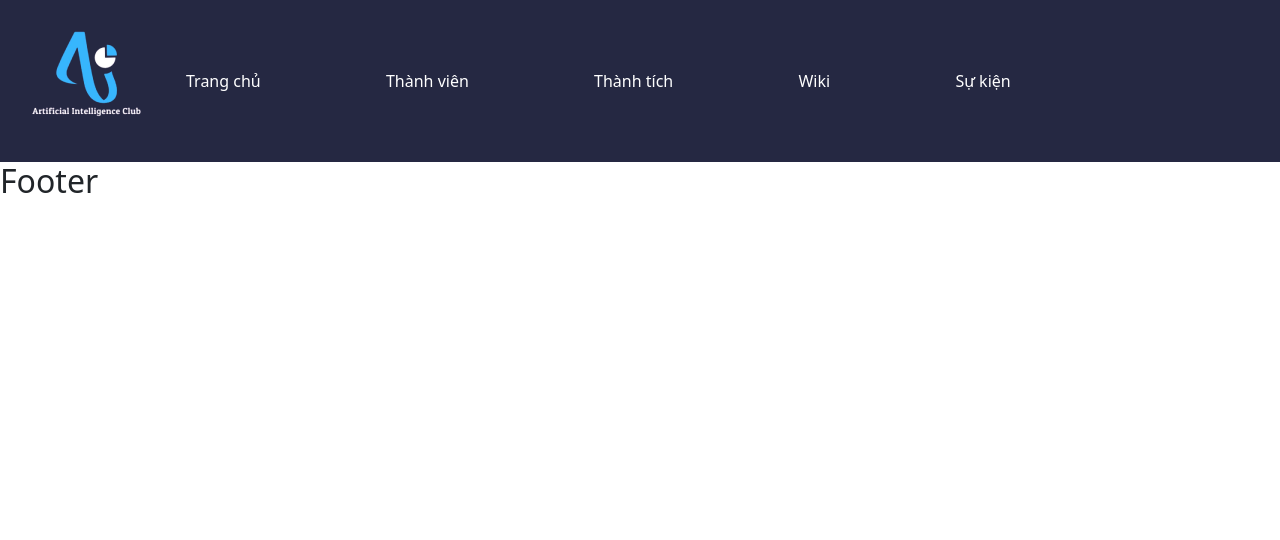
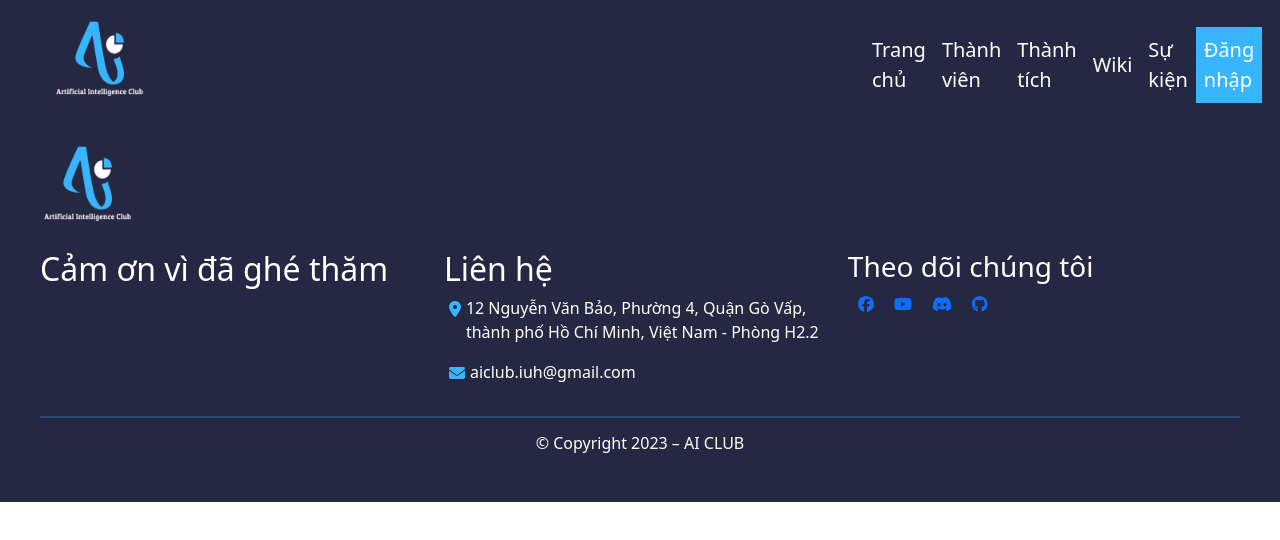
Before and after one commit to KhanhNhat242/FrontendWebH2.2, a React (Create React App) app: page /event in a window 1280 px wide. Shown: the top 540 px of the page. Built offline with nearby package versions, Linux system fonts and the light colour scheme.

Commit message:
xong header footer

```diff
--- a/package.json
+++ b/package.json
@@ -3,6 +3,10 @@
   "version": "0.1.0",
   "private": true,
   "dependencies": {
+    "@fortawesome/fontawesome-svg-core": "^6.4.2",
+    "@fortawesome/free-brands-svg-icons": "^6.4.2",
+    "@fortawesome/free-solid-svg-icons": "^6.4.2",
+    "@fortawesome/react-fontawesome": "^0.2.0",
     "@testing-library/jest-dom": "^5.17.0",
     "@testing-library/react": "^13.4.0",
     "@testing-library/user-event": "^13.5.0",
--- a/src/components/footer/Footer.js
+++ b/src/components/footer/Footer.js
@@ -1,6 +1,53 @@
+import 'bootstrap/dist/css/bootstrap.min.css'
+// import { Row, Col } from 'react-bootstrap'
+import logo from '../../assets/logoH22.png'
+import { FontAwesomeIcon } from '@fortawesome/react-fontawesome'
+import { faLocationDot, faEnvelope } from '@fortawesome/free-solid-svg-icons'
+import { faFacebook, faGithub, faYoutube, faDiscord } from '@fortawesome/free-brands-svg-icons'
+import './Footer.scss'
+
 function Footer() {
     return (
-        <h2>Footer</h2>
+        <div className='footer-wrapper'>
+            <div className='footer-row1 row'>
+                <img src={logo} alt='logo' className='footer-logo' />
+            </div>
+            <div className='footer-row2 row'>
+                <div className='footer-tks col-lg-3'>
+                    <h2 className='tks-txt'>Cảm ơn vì đã ghé thăm</h2>
+                </div>
+                <div className='footer-contact col-lg-3'>
+                    <h2 className='contact-title'>Liên hệ</h2>
+                    <div className='location'>
+                        <FontAwesomeIcon icon={faLocationDot}/>
+                        <p className='location-txt'>12 Nguyễn Văn Bảo, Phường 4, Quận Gò Vấp, thành phố Hồ Chí Minh, Việt Nam - Phòng H2.2</p>
+                    </div>
+                    <div className='mail'>
+                        <FontAwesomeIcon icon={faEnvelope}/>
+                        <p className='mail-txt'>aiclub.iuh@gmail.com</p>
+                    </div>
+                </div>
+                <div className='footer-follow col-lg-3'>
+                    <h3 className='follow-title'>Theo dõi chúng tôi</h3>
+                    <div className='follow-wrapper'>
+                        <a href='https://www.facebook.com/aiclub.iuh'className='follow-item'>
+                            <FontAwesomeIcon icon={faFacebook}/>
+                        </a>
+                        <a href='https://www.youtube.com/channel/UCXwozkprKeqF9qstragkIIw' className='follow-item'>
+                            <FontAwesomeIcon icon={faYoutube}/>
+                        </a>
+                        <a href='https://discord.gg/fJJbM8RJ' className='follow-item'>
+                            <FontAwesomeIcon icon={faDiscord}/>
+                        </a>
+                        <a href='https://github.com/AI-CLUB-IUH' className='follow-item'>
+                            <FontAwesomeIcon icon={faGithub}/>
+                        </a>
+                    </div>
+                </div>
+            </div>
+            <hr className='line-horizon' />
+            <h6 className='copyright-txt'>© Copyright 2023 – AI CLUB</h6>
+        </div>
      );
 }
 
--- a/src/components/footer/Footer.scss
+++ b/src/components/footer/Footer.scss
@@ -0,0 +1,124 @@
+@import '.././globalStyle/variables';
+@import '.././globalStyle/mixin';
+
+.container{
+    max-width: 100%;
+}
+
+.footer-wrapper{
+    background-color: $primary;
+    margin: 0;
+    padding: 40px;
+    width: 100%;
+
+    .footer-row1{
+        .footer-logo{
+            width: 120px;
+            height: 120px;
+            padding: 0;
+
+            @include mobile{
+                width: 60px;
+                height: 60px;
+            }
+        }
+    }
+
+    .footer-row2{
+        .footer-tks{
+            width: 33%;
+
+            @include tablet{
+                width: 100%;
+                padding-top: 15px;
+            }
+
+            @include mobile{
+                width: 100%;
+                padding-top: 10px;
+            }
+
+            .tks-txt{
+                color: #fff;
+            }
+        }
+
+        .footer-contact{
+            width: 33%;
+
+            @include tablet{
+                width: 100%;
+                padding-top: 15px;
+            }
+
+            @include mobile{
+                width: 100%;
+                padding-top: 10px;
+            }
+
+            .contact-title{
+                color: #fff;
+            }
+
+            .location{
+                display: flex;
+
+                .location-txt{
+                    color: #fff;
+                }
+
+                .fa-location-dot{
+                    color: $defaultColor;
+                    padding: 5px;
+                }
+            }
+
+            .mail{
+                display: flex;
+
+                .mail-txt{
+                    color: #fff;
+                }
+
+                .fa-envelope{
+                    color: $defaultColor;
+                    padding: 5px;
+                }
+            }
+        }
+
+        .footer-follow{
+            width: 33%;
+
+            @include tablet{
+                width: 100%;
+                padding-top: 15px;
+            }
+
+            @include mobile{
+                width: 100%;
+                padding-top: 10px;
+            }
+
+            .follow-title{
+                color: #fff;
+            }
+
+            .follow-wrapper{
+                .follow-item{
+                    padding: 10px;
+                }
+            }
+        }
+    }
+
+    .line-horizon{
+        color: $defaultColor;
+        border: 1px solid $defaultColor;
+    }
+
+    .copyright-txt{
+        color: #fff;
+        text-align: center;
+    }
+}
--- /dev/null
+++ b/src/components/globalStyle/_mixin.scss
@@ -0,0 +1,18 @@
+$mobile-width: 480px;
+$tablet-width: 768px;
+$desktop-width: 1024px;
+
+@mixin mobile { @media (max-width: #{$mobile-width - 1px}) {
+  @content;
+ }
+}
+
+@mixin tablet { @media (min-width: #{$tablet-width}) and (max-width: #{$desktop-width - 1px}) {
+   @content;
+ }
+}
+
+@mixin desktop {   @media (min-width: #{$desktop-width}) {
+  @content;
+ }
+}
--- a/src/components/header/Header.js
+++ b/src/components/header/Header.js
@@ -1,36 +1,39 @@
 import './Header.scss'
-import {Navbar, Container, Nav} from 'react-bootstrap'
+import {Navbar, Nav} from 'react-bootstrap'
 import 'bootstrap/dist/css/bootstrap.min.css'
 import logo from '../../assets/logoH22.png'
 
 function Header() {
     return (
         <>
-            <Navbar expand="lg" className="nav header-wrapper">
-                <Container className='header-row'>
+            {/* <Container className='header-wrapper'> */}
+                <Navbar expand="lg" className="nav header-nav">
                     <Navbar.Brand href="/" className='header-left'>
                         <img src={logo} alt='logo' className='logo'/>
                     </Navbar.Brand>
-                    <Navbar.Toggle aria-controls="navbarScroll" color='#fff'/>
+                    <Navbar.Toggle aria-controls="navbarScroll" />
                     <Navbar.Collapse id="navbarScroll" className='header-right'>
-                        <Nav className="me-auto">
+                        <Nav className="me-auto nav-item-wrapper">
                             <Nav.Link href="/" className='nav-item'>Trang chủ</Nav.Link>
                         </Nav>
-                        <Nav className="me-auto">
+                        <Nav className="me-auto nav-item-wrapper">
                             <Nav.Link href="/member" className='nav-item'>Thành viên</Nav.Link>
                         </Nav>
-                        <Nav className="me-auto">
+                        <Nav className="me-auto nav-item-wrapper">
                             <Nav.Link href="/achievement" className='nav-item'>Thành tích</Nav.Link>
                         </Nav>
-                        <Nav className="me-auto">
+                        <Nav className="me-auto nav-item-wrapper">
                             <Nav.Link href="/wiki" className='nav-item'>Wiki</Nav.Link>
                         </Nav>
-                        <Nav className="me-auto">
+                        <Nav className="me-auto nav-item-wrapper">
                             <Nav.Link href="/event" className='nav-item'>Sự kiện</Nav.Link>
                         </Nav>
+                        <Nav className="me-auto nav-item-wrapper login-wrapper">
+                            <Nav.Link href="/log-in" className='btn-login'>Đăng nhập</Nav.Link>
+                        </Nav>
                     </Navbar.Collapse>
-                </Container>
-            </Navbar>
+                </Navbar>
+            {/* </Container> */}
         </>
     )
 }
--- a/src/components/header/Header.scss
+++ b/src/components/header/Header.scss
@@ -1,14 +1,17 @@
 @import '../globalStyle/variables';
+@import '.././globalStyle/mixin';
 
-.header-wrapper{
-    width: 100%;
-    background-color: $primary !important;
+// .header-wrapper{
+    // width: 100%;
+    // background-color: $primary !important;
 
-    .header-row{
-        justify-content: space-between;
-        margin: 0 !important;
-        padding: 0 o !important;
+    .header-nav{
         width: 100%;
+        background-color: $primary;
+        margin: 0;
+        padding: 0 40px !important;
+        width: 100%;
+        float: right;
 
         .navbar-toggler{
             background-color: $defaultColor;
@@ -16,21 +19,74 @@
 
         .header-left{
             .logo{
-                width: 150px;
-                height: 136px;
+                width: 120px;
+                height: 120px;
+
+            @include mobile{
+                width: 60px;
+                height: 60px;
             }
+           }
         }
 
         .header-right{
-            // color: #fff;
+            // width: 1512px;
+            margin-left: 688px;
+            // float: right;
 
-            .nav-item{
-                color: #fff;
+            .nav-item-wrapper{
+                margin: 0 !important;
 
-                &:hover{
-                    background-color: $defaultColor;
+                .nav-item{
+                    color: #fff;
+                    font-size: 20px;
+                    font-weight: 500;
+
+                    &:hover{
+                        background-color: $defaultColor;
+                    }
+
+                    @include tablet{
+                        padding-left: 20px;
+                    }
+
+                    @include mobile{
+                        text-align: center;
+                        font-size: 18px;
+                    }
+                }
+            }
+
+            @include tablet{
+                margin: 0;
+            }
+
+            @include mobile{
+                margin: 0;
+            }
+
+            .login-wrapper{
+                background-color: $defaultColor;
+
+                .btn-login{
+                    color: #fff;
+                    font-size: 20px;
+                    font-weight: 500;
+
+                    @include tablet{
+                        padding-left: 20px;
+                    }
+
+                    @include mobile{
+                        text-align: center;
+                        font-size: 18px;
+                    }
+                }
+
+                &:hover .btn-login{
+                    color: $primary;
                 }
             }
         }
     }
-}
+// }
```
Also changed, not shown: 1 other file (tests, documents, lock files or other folders).
